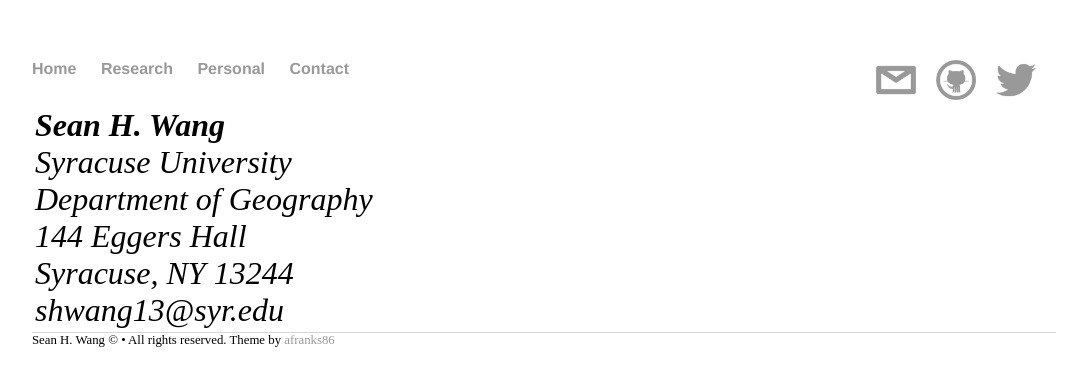
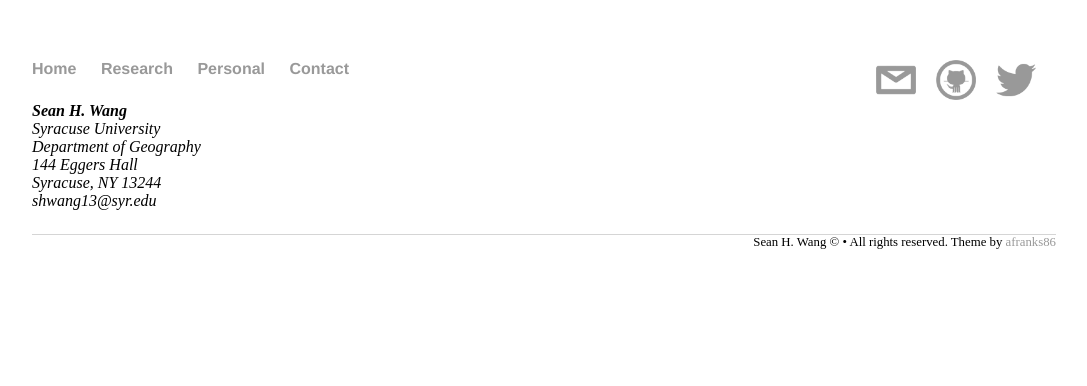
Before and after one commit to SeanyWang/seanywang.github.io, a Jekyll site: the page built from contact/index.html, in a window 1280 px wide. Shown: the top 386 px of the page, without its empty margins (96-1183 px from the left). Built offline with Jekyll 4.4.1, drawn with Linux system fonts in a browser that asks for light colours; nearby versions of some CDN libraries.

Commit message:
reformat contact page

```diff
--- a/_layouts/default.html
+++ b/_layouts/default.html
@@ -30,7 +30,7 @@
 
   {{ content }}
   <footer class="site-footer">
-    <section class="copyright">
+    <section class="copyright" style="float: right">
       Sean H. Wang &copy;
             {{date format="YYYY"}} &bull; All rights reserved.
             Theme by
--- a/contact/index.html
+++ b/contact/index.html
@@ -4,12 +4,7 @@ title: Sean H. Wang - Contact
 ---
 
   <div>
-
-  <table style="width:100%">
-    <col width="350">
-    <col width="150">
-    <tr>
-      <td style="font-size: 2em">
+    <p>
       <address>
     	  <strong>Sean H. Wang</strong><br>
     	  Syracuse University<br>
@@ -18,9 +13,5 @@ title: Sean H. Wang - Contact
     	  Syracuse, NY 13244<br>
     	  <span class="obfuscate">shwang13@syr.edu</span>
     	</address>
-      </td>
-    </tr>
-</table>
-
-
+    </p>
   </div>
```
Lines whose indentation alone changed are shown as unchanged.
